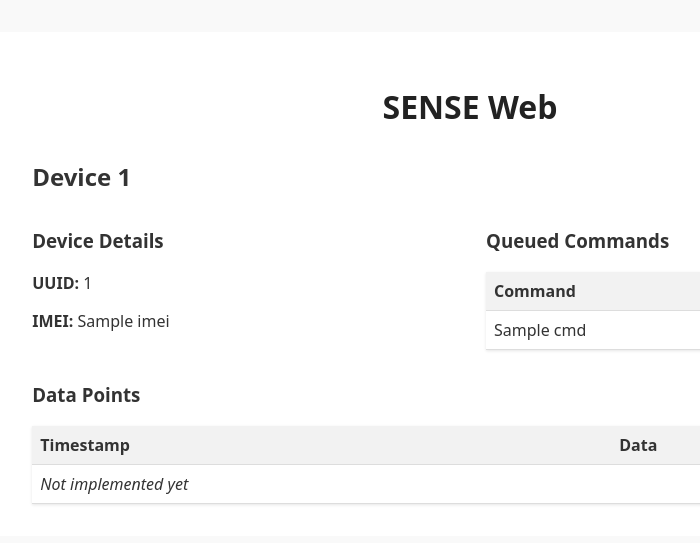
After one commit to skwort/sense-web, a FastAPI app: template sense_web/api/webui/templates/device.html in a window 1280 px wide. The commit adds this page. Shown: the top 543 px of the page, without its empty margins (170-870 px from the left). Run offline with FastAPI, Linux system fonts and the light colour scheme; the template is opened without the code that fills it: most values are stand-ins (such as "Sample title", 1, 10 or a date in 2020).

Commit message:
api: Add devices/{uuid} page to WebUI
Add a basic `/devices/{uuid}` page for rendering device specific
information.

```diff
--- a/sense_web/api/webui/static/styles.css
+++ b/sense_web/api/webui/static/styles.css
@@ -16,6 +16,16 @@ body {
 .childContainer {
     margin: 0 auto;
     width: 90%;
+}
+
+.flex-row {
+    display: flex;
+    gap: 2rem;
+    margin-bottom: 2rem;
+}
+
+.flex-col {
+    flex: 1;
 }
 
 h1 {
--- /dev/null
+++ b/sense_web/api/webui/templates/device.html
@@ -0,0 +1,54 @@
+{% extends "base.html" %}
+
+{% block title %}Device {{ device.uuid }}{% endblock %}
+
+{% block content %}
+<div class="childContainer">
+    <h2>Device {{ device.uuid }}</h2>
+
+    <div class="flex-row">
+        <div class="flex-col">
+            <h3>Device Details</h3>
+            <p><strong>UUID:</strong> {{ device.uuid }}</p>
+            <p><strong>IMEI:</strong> {{ device.imei }}</p>
+        </div>
+
+        <div class="flex-col">
+            <h3>Queued Commands</h3>
+            <table>
+                <thead>
+                    <tr>
+                        <th>Command</th>
+                    </tr>
+                </thead>
+                <tbody>
+                    {% for cmd in commands %}
+                    <tr>
+                        <td>{{ cmd }} </td>
+                    </tr>
+                    {% else %}
+                    <tr>
+                        <td colspan="3"><em>No commands queued</em></td>
+                    </tr>
+                    {% endfor %}
+                </tbody>
+            </table>
+        </div>
+    </div>
+
+    <h3>Data Points</h3>
+    <table>
+        <thead>
+            <tr>
+                <th>Timestamp</th>
+                <th>Data</th>
+            </tr>
+        </thead>
+        <tbody>
+            <tr>
+                <td colspan="3"><em>Not implemented yet</em></td>
+            </tr>
+        </tbody>
+    </table>
+</div>
+{% endblock %}
```
Also changed, not shown: sense_web/api/routes/webui.py (+18 -2 lines).
